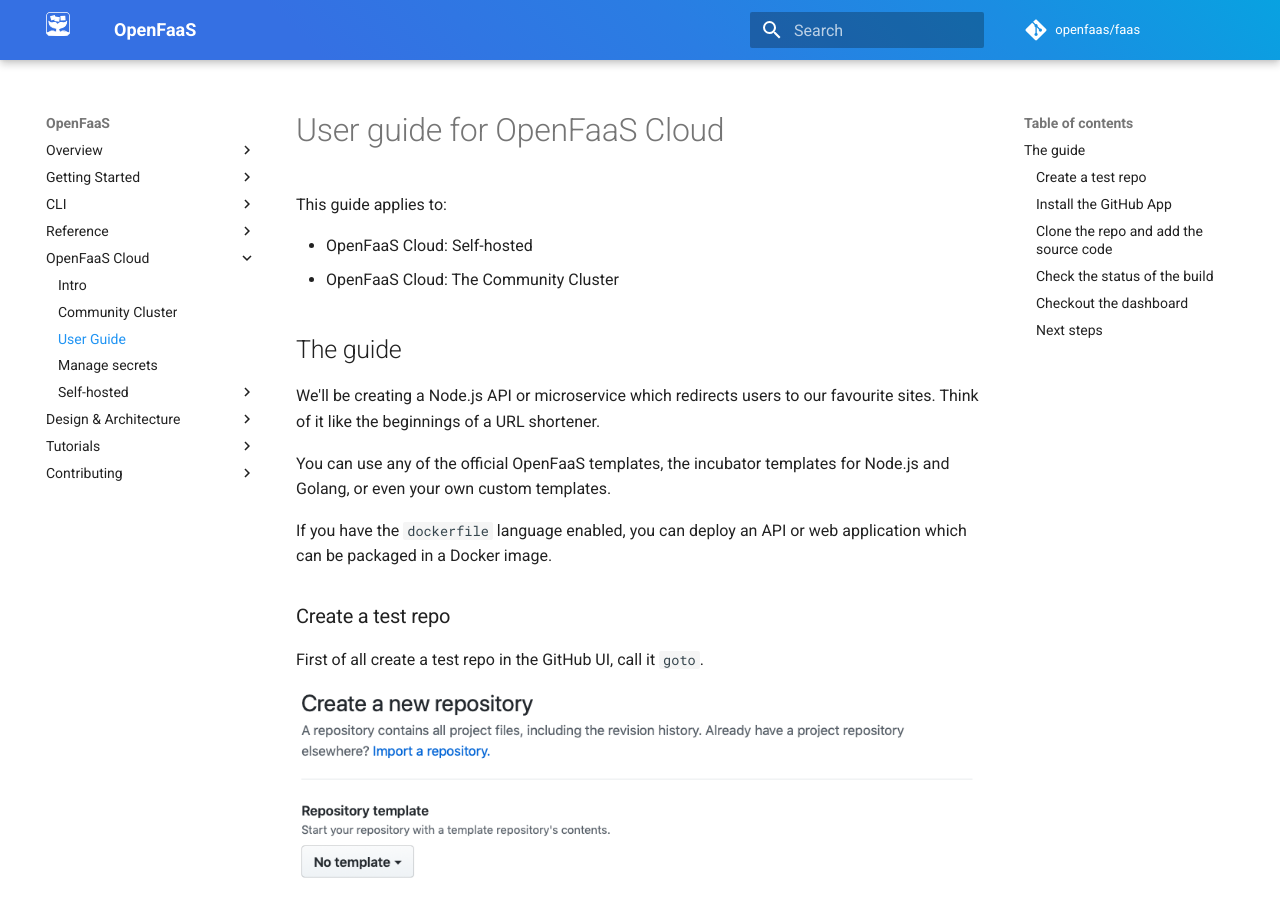
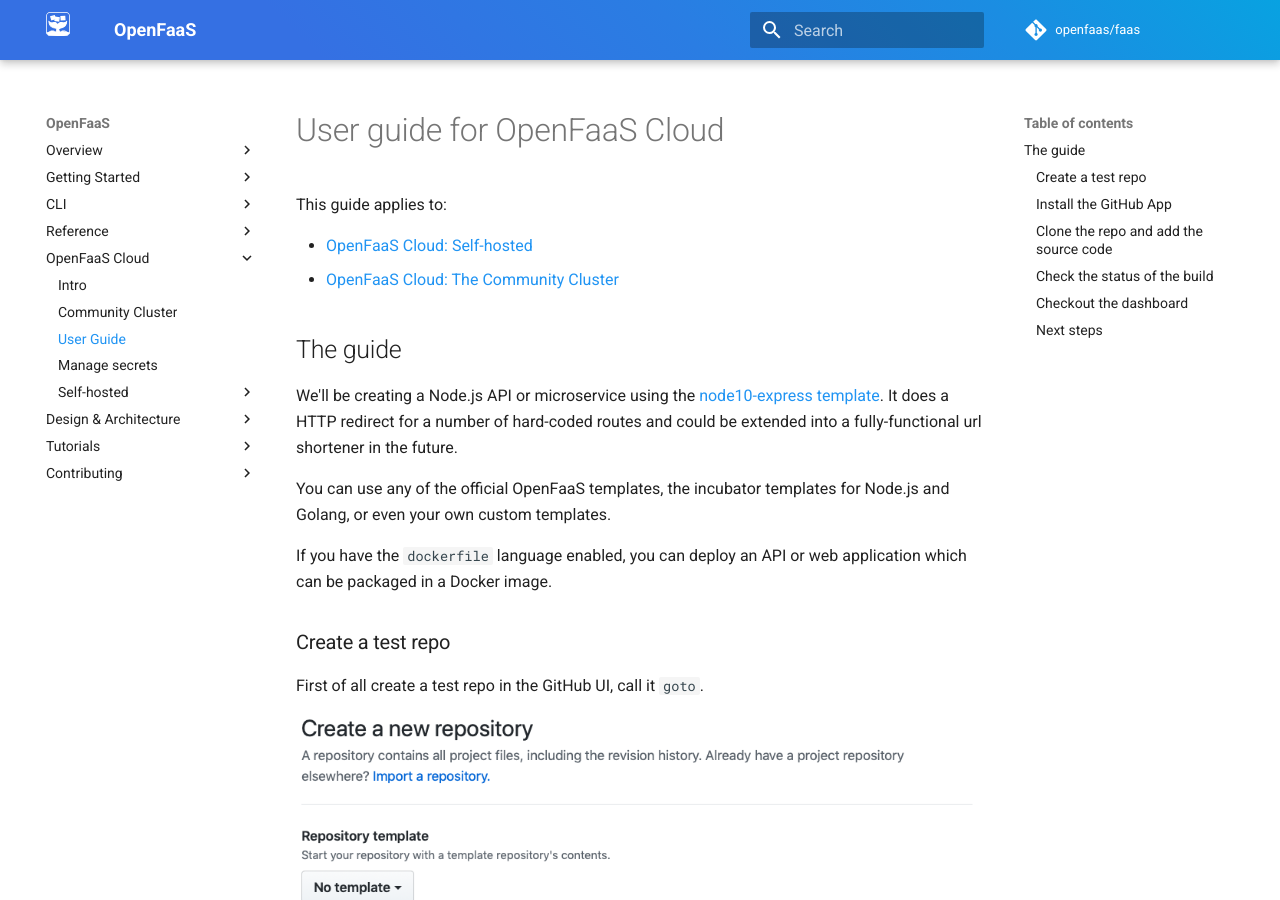
Before and after one commit to openfaas/docs, an MkDocs documentation site: the page built from docs/openfaas-cloud/user-guide.md, in a window 1280 px wide and 900 px high. Built offline with MkDocs 1.6.1 and Material for MkDocs 9.7.7, drawn with Linux system fonts in a browser that asks for light colours; comment, search, counter and statistics services are not loaded.

Commit message:
Add links to OFC and to node template
Signed-off-by: Alex Ellis (OpenFaaS Ltd) <alexellis2@gmail.com>

```diff
--- a/docs/openfaas-cloud/user-guide.md
+++ b/docs/openfaas-cloud/user-guide.md
@@ -2,12 +2,12 @@
 
 This guide applies to:
 
-* OpenFaaS Cloud: Self-hosted
-* OpenFaaS Cloud: The Community Cluster
+* [OpenFaaS Cloud: Self-hosted](/openfaas-cloud/)
+* [OpenFaaS Cloud: The Community Cluster](/openfaas-cloud/community-cluster/)
 
 ## The guide
 
-We'll be creating a Node.js API or microservice which redirects users to our favourite sites. Think of it like the beginnings of a URL shortener.
+We'll be creating a Node.js API or microservice using the [node10-express template](https://github.com/openfaas-incubator/node10-express-template). It does a HTTP redirect for a number of hard-coded routes and could be extended into a fully-functional url shortener in the future.
 
 You can use any of the official OpenFaaS templates, the incubator templates for Node.js and Golang, or even your own custom templates.
 
```
